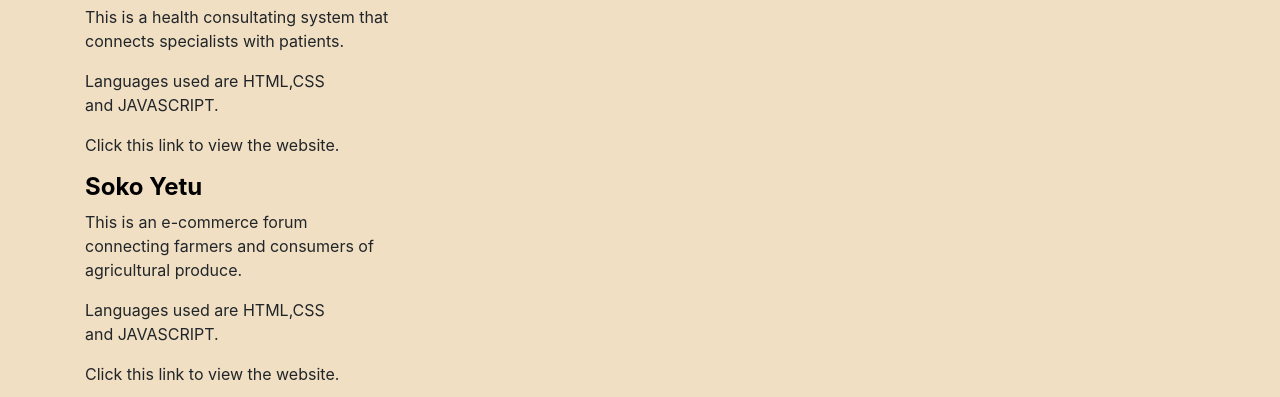
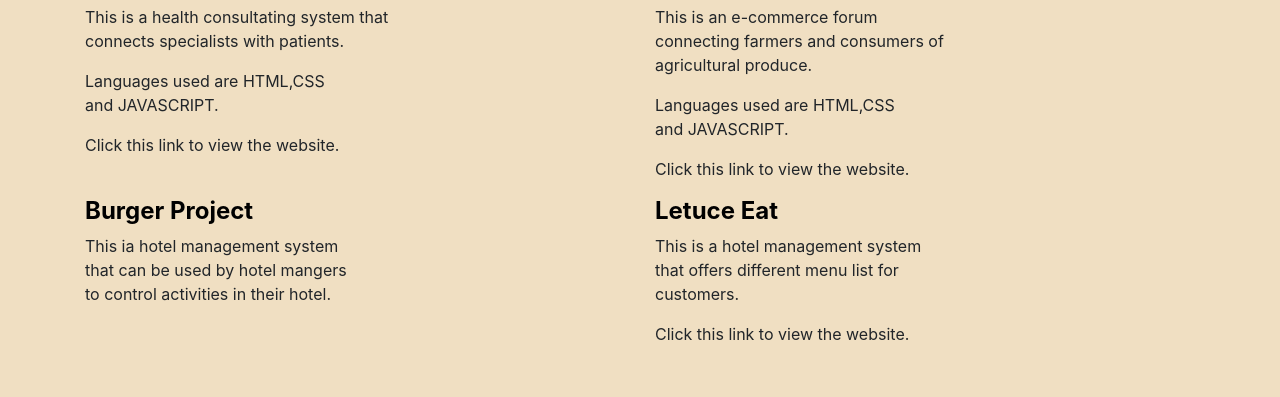
Before and after one commit to Sieva-cmd/Portofolio, a plain HTML site: page projects.html in a window 1280 px wide. Shown: the part 144-541 px from the top of the page. Drawn offline with nearby package versions, Linux system fonts and the light colour scheme.

Commit message:
style the columns and add responsiveness

```diff
--- a/projects.css
+++ b/projects.css
@@ -21,7 +21,7 @@ body{
 
     font-weight: bold;
 }
-.container .col-md-12 h4{
+.container .col-md-6 h4{
 color: black;
 font-weight: bold;
 }
@@ -73,4 +73,9 @@ and (-webkit-min-device-pixel-ratio: 1){
         text-align: center;
 
     }
+    .container .row .col-md-6{
+        margin-top: 100px;
+
+       margin-bottom: 50px;
+    }
 }
--- a/projects.html
+++ b/projects.html
@@ -46,7 +46,7 @@
 
             <Div class="container">
                 <Div class="row">
-                    <Div class="col-md-12">
+                    <Div class="col-md-6">
                         <h4>Zena Health</h4>
                         <p>This is a health consultating system that <br>
                             connects specialists with patients.</p>
@@ -54,7 +54,7 @@
                         <p>Click this link to view the website.</p>
 
                     </Div>
-                    <Div class="col-md-12">
+                    <Div class="col-md-6 ">
                         <h4>Soko Yetu</h4>
                         <p>This is an e-commerce forum <br>
                             connecting farmers and consumers of <br>
@@ -64,14 +64,16 @@
                         <p>Click this link to view the website.</p>
 
                     </Div>
-                    <Div class="col-md-12">
+                </Div>
+                <Div class="row">
+                    <Div class="col-md-6">
                         <h4>Burger Project</h4>
                         <p>This ia hotel management system <br>
                             that can be used by hotel mangers <br>
                             to control activities in their hotel.</p>
 
                     </Div>
-                    <Div class="col-md-12">
+                    <Div class="col-md-6">
                         <h4>Letuce Eat</h4>
                         <p> This is a hotel management system <br>
                             that offers different menu list for <br>
@@ -80,6 +82,8 @@
 
                     </Div>
                 </Div>
+
+
             </Div>
 
             <footer class="page-footer font-small blue pt-4">
```
